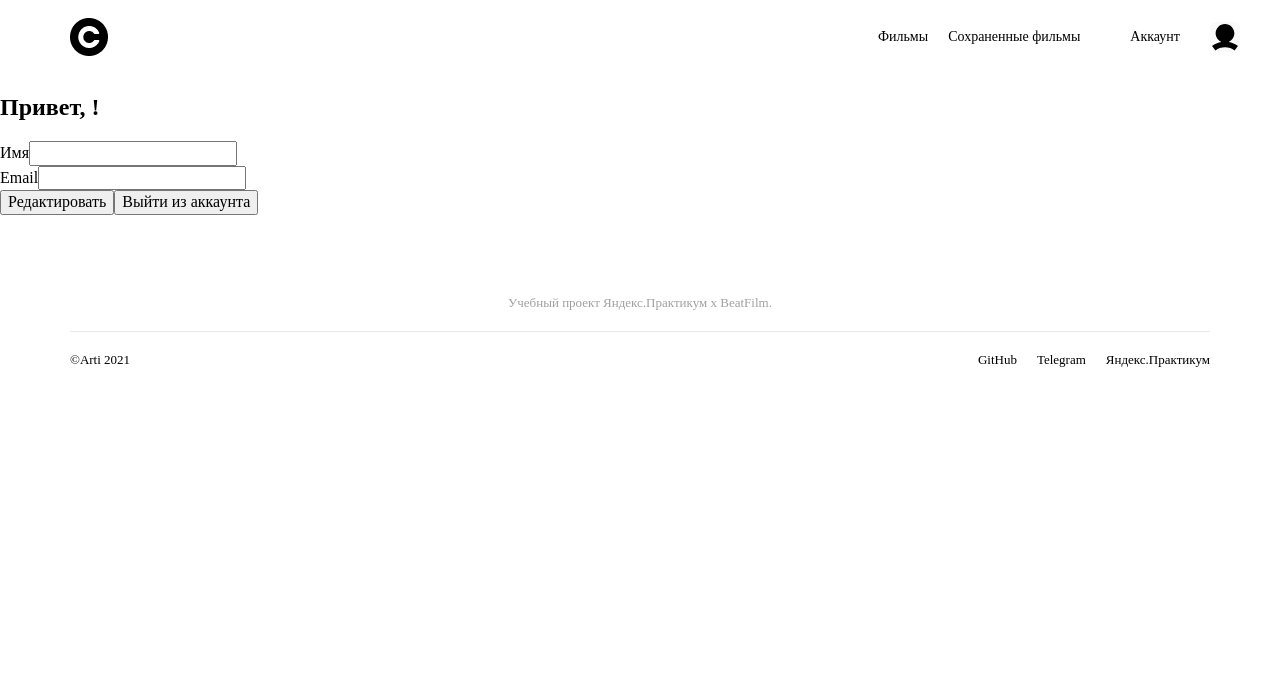
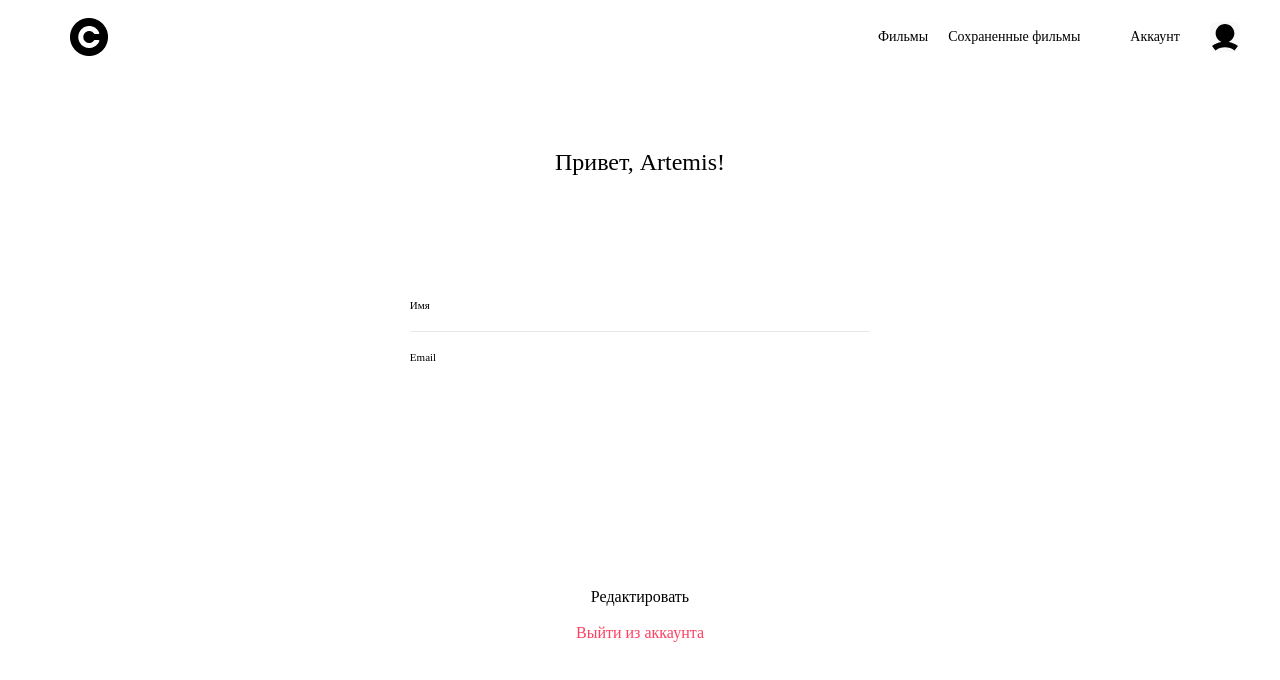
Before and after one commit to Arti-D/movies-explorer-frontend, a React (Create React App) app: page /profile in a window 1280 px wide. Shown: the top 680 px of the page. Built offline with nearby package versions, Linux system fonts and the light colour scheme.

Commit message:
Desktop css

```diff
--- a/src/components/App/App.js
+++ b/src/components/App/App.js
@@ -1,5 +1,6 @@
 import React, { Profiler } from 'react';
 import { Route, Switch, useHistory } from "react-router-dom";
+import { useLocation } from "react-router";
 import { withRouter } from "react-router-dom";
 import './App.css';
 // ИМПОРТ КОМПОНЕНТОВ
@@ -15,6 +16,25 @@ import Profile from '../Profile/Profile.js'
 
 function App() {
   const [loggedIn, setLoggedIn] = React.useState(false);
+  const [isFooterVisible, setFooterVisible] = React.useState(true)
+
+
+  const location = useLocation()
+
+
+
+  function handleFooterVisability() {
+    if (location.pathname === "/saved-movies" || location.pathname === "/movies" || location.pathname === "/") {
+      setFooterVisible(true)
+    } else {
+      setFooterVisible(false)
+    }
+  };
+
+  React.useEffect(() => {
+    handleFooterVisability()
+  });
+
   return (
     <div className="page">
       <Header isLoggedIn={loggedIn}/>
@@ -32,13 +52,13 @@ function App() {
           <SavedMovies />
         </Route>
         <Route path="/profile">
-          <Profile />
+          <Profile profileName="Artemis"/>
         </Route>
         <Route path="/">
           <Main />
         </Route>
       </Switch>
-      <Footer />
+      {isFooterVisible && <Footer />}
     </div>
   );
 }
--- a/src/components/ErrorPage/ErrorPage.css
+++ b/src/components/ErrorPage/ErrorPage.css
@@ -0,0 +1,6 @@
+.error__status {
+    font-weight: normal;
+    font-size: 140px;
+    line-height: 1.2;
+    text-align: center;
+}
--- a/src/components/Login/Login.js
+++ b/src/components/Login/Login.js
@@ -8,6 +8,7 @@ function Login() {
             btnText="Войти"
             question="Ещё не зарегистрированы?"
             linkText="Регистрация"
+            linkPath="/signup"
         />
     )
 }
--- a/src/components/Profile/Profile.css
+++ b/src/components/Profile/Profile.css
@@ -0,0 +1,69 @@
+.profile {
+    width: 35.96%;
+    margin: 0 auto;
+    padding-top: 74px;
+    padding-bottom: 70px;
+}
+
+.profile__input-wrap {
+    position: relative;
+}
+
+.profile__title {
+    margin: 0 0 120px 0;
+    font-weight: 500;
+    font-size: 24px;
+    line-height: 1.2;
+    text-align: center;
+}
+
+.profile__input {
+    box-sizing: border-box;
+    width: 100%;
+    padding: 0;
+    background: #FFF;
+    outline: 0;
+    border: none;
+    padding-bottom: 16px;
+    font-style: normal;
+    font-weight: 500;
+    font-size: 13px;
+    line-height: 1.23;
+    text-align: right;
+    margin-bottom: 17px;
+}
+
+.profile__input_name {
+    border-bottom: 1px solid #E8E8E8;;
+}
+
+.profile__label {
+    position: absolute;
+    top: 2px;
+    left: 0;
+    font-weight: 500;
+    font-size: 11px;
+    line-height: 1.18
+
+}
+
+.profile__btn {
+    display: block;
+    background-color: #FFF;
+    width: 100%;
+    border: 0;
+}
+
+.profile__btn:hover {
+    opacity: .6;
+    cursor: pointer;
+}
+
+.profile__btn:last-child {
+    margin-top: 16px;
+    color: #FF4062;
+}
+
+.profile__btn-wrap {
+    margin-top: 187px;
+}
--- a/src/components/Profile/Profile.js
+++ b/src/components/Profile/Profile.js
@@ -8,16 +8,16 @@ function Profile(props) {
             </h2>
             <form className="profile__form">
                 <div className="profile__form-container">
-                    <div className="profile__input-wrapp">
-                        <label for="name">Имя</label>
-                        <input name="name" className="profile__input" type="text"/>
+                    <div className="profile__input-wrap">
+                        <input name="name" className="profile__input profile__input_name" type="text"/>
+                        <label className="profile__label" for="name" >Имя</label>
                     </div>
-                    <div className="profile__input-wrapp">
-                        <label for="email">Email</label>
+                    <div className="profile__input-wrap">
                         <input name="email" className="profile__input" type="email" />
+                        <label className="profile__label" for="email">Email</label>
                     </div>
                 </div>
-                <div className="profile__btn-wrapp">
+                <div className="profile__btn-wrap">
                     <button className="profile__btn" type="submit">Редактировать</button>
                     <button className="profile__btn" type="submit">Выйти из аккаунта</button>
                 </div>
--- a/src/components/Register/Register.js
+++ b/src/components/Register/Register.js
@@ -8,6 +8,7 @@ function Register() {
         btnText="Зарегистрироваться"
         question="Уже зарегистрировались?"
         linkText="Войти"
+        linkPath="/signin"
         >
             <span className="form__placeholder">Имя</span>
             <input className="form__input" type="text" />
--- a/src/index.css
+++ b/src/index.css
@@ -14,3 +14,5 @@
 @import url('./components/MoviesCardList/MoviesCardList.css');
 @import url('./components/MoviesCard/MoviesCard.css');
 @import url('./components/SavedMovies/SavedMovies.css');
+@import url('./components/Profile/Profile.css');
+@import url('./components/ErrorPage/ErrorPage.css');
```
